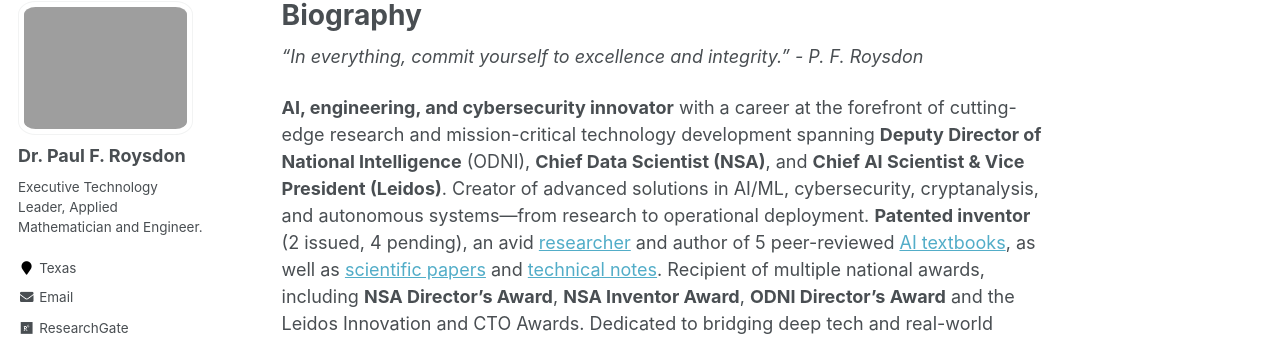
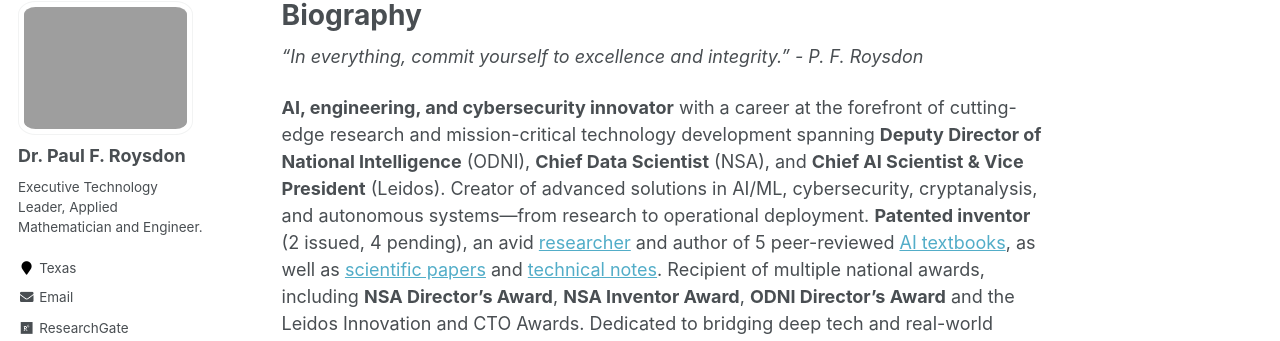
Before and after one commit to pfroysdon/pfroysdon.github.io, a Jekyll site: the page built from _pages/about.md, in a window 1280 px wide. Shown: the part 117-458 px from the top of the page. Built offline with Jekyll 4.4.1, drawn with Linux system fonts in a browser that asks for light colours; some web fonts are replaced.

```diff
--- a/_pages/about.md
+++ b/_pages/about.md
@@ -10,6 +10,6 @@ redirect_from:
 
 *"In everything, commit yourself to excellence and integrity." - P. F. Roysdon*
 
-**AI, engineering, and cybersecurity innovator** with a career at the forefront of cutting-edge research and mission-critical technology development spanning **Deputy Director of National Intelligence** (ODNI), **Chief Data Scientist (NSA)**, and **Chief AI Scientist & Vice President (Leidos)**. Creator of advanced solutions in AI/ML, cybersecurity, cryptanalysis, and autonomous systems—from research to operational deployment. **Patented inventor** (2 issued, 4 pending), an avid [researcher](https://pfroysdon.github.io/projects/) and author of 5 peer-reviewed [AI textbooks](http://www.roysdonfibonaccipress.com/), as well as [scientific papers](https://github.com/pfroysdon/publications/tree/main/Papers) and [technical notes](https://github.com/pfroysdon/publications/tree/main/Tech_Notes). Recipient of multiple national awards, including **NSA Director's Award**, **NSA Inventor Award**, **ODNI Director’s Award** and the Leidos Innovation and CTO Awards.  Dedicated to bridging deep tech and real-world impact in both national security and commercial innovation.
+**AI, engineering, and cybersecurity innovator** with a career at the forefront of cutting-edge research and mission-critical technology development spanning **Deputy Director of National Intelligence** (ODNI), **Chief Data Scientist** (NSA), and **Chief AI Scientist & Vice President** (Leidos). Creator of advanced solutions in AI/ML, cybersecurity, cryptanalysis, and autonomous systems—from research to operational deployment. **Patented inventor** (2 issued, 4 pending), an avid [researcher](https://pfroysdon.github.io/projects/) and author of 5 peer-reviewed [AI textbooks](http://www.roysdonfibonaccipress.com/), as well as [scientific papers](https://github.com/pfroysdon/publications/tree/main/Papers) and [technical notes](https://github.com/pfroysdon/publications/tree/main/Tech_Notes). Recipient of multiple national awards, including **NSA Director's Award**, **NSA Inventor Award**, **ODNI Director’s Award** and the Leidos Innovation and CTO Awards.  Dedicated to bridging deep tech and real-world impact in both national security and commercial innovation.
 
 Outside of work, he’s an [aerobatics pilot](https://youtu.be/AFlVtWswTNU) and horologist crafting [precision mechanical timepieces](https://www.roysdonwatchco.com/).
```
